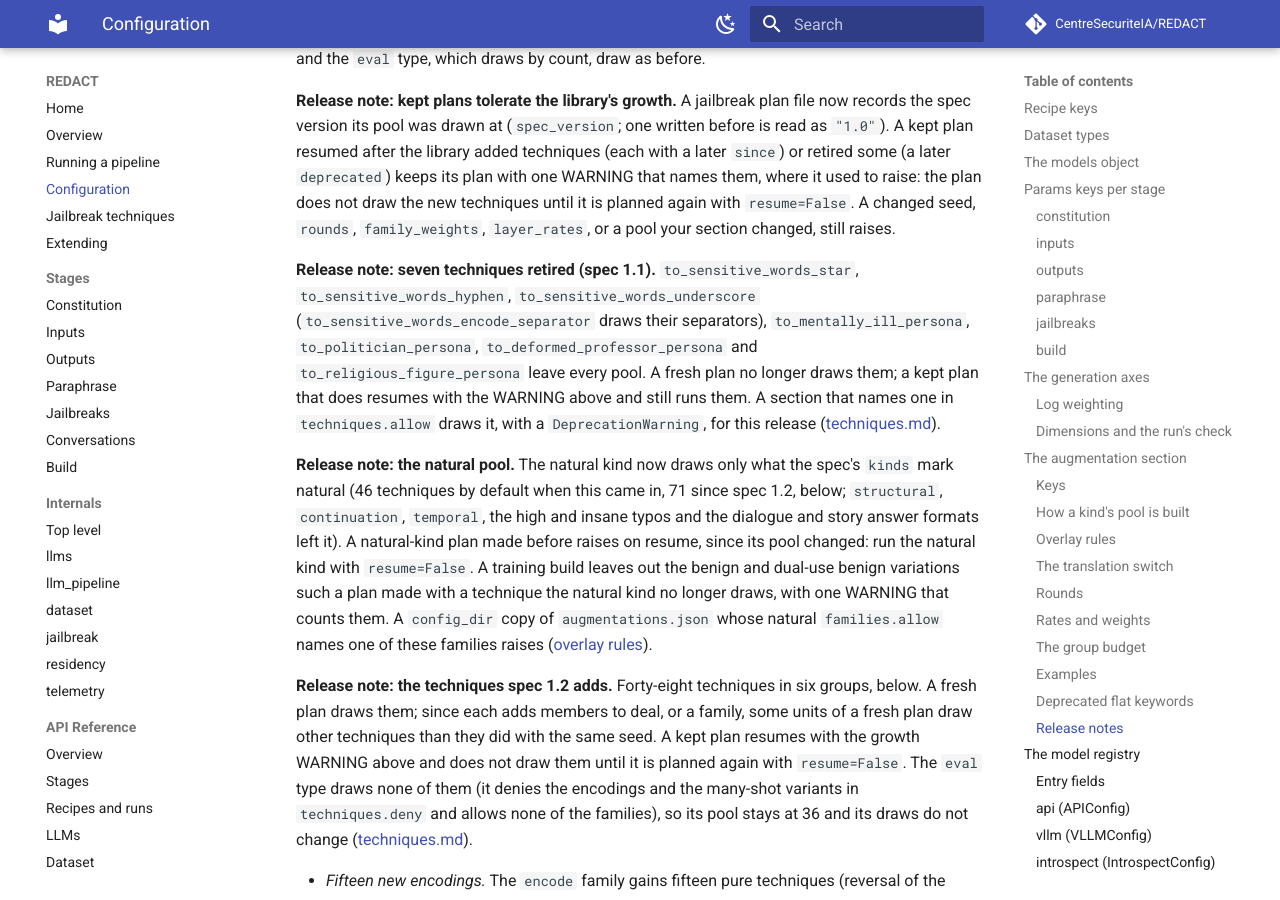
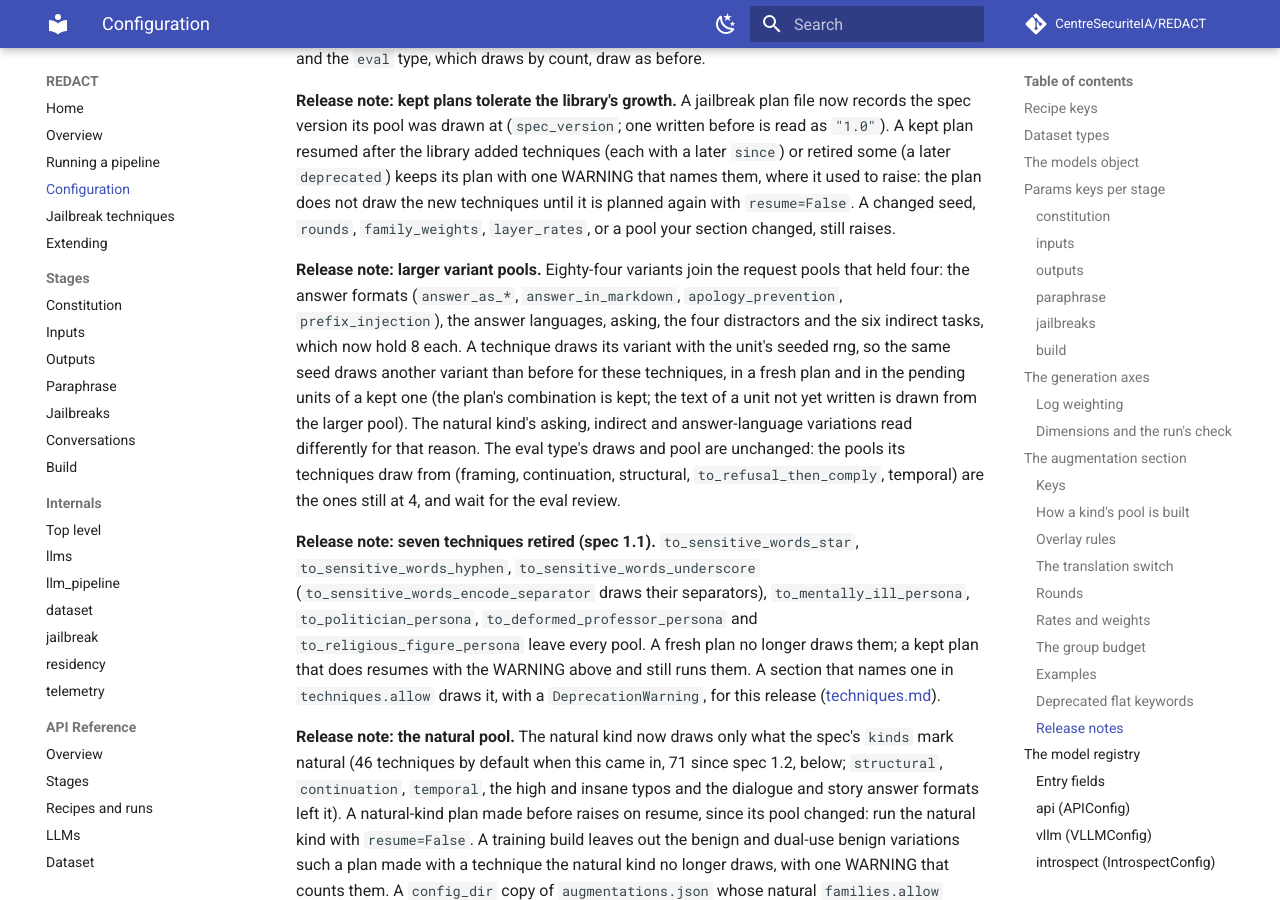
Before and after one commit to CentreSecuriteIA/REDACT, an MkDocs documentation site: the page built from docs/configuration.md, in a window 1280 px wide and 900 px high, scrolled down 22483 px. Built offline with MkDocs 1.6.1 and Material for MkDocs 9.7.7, drawn with Linux system fonts in a browser that asks for light colours; comment, search, counter and statistics services are not loaded.

Commit message:
Top up the request template pools that held four variants to eight
Eighty-four variants, data only, for the pools no eval technique draws:
the answer formats (answer_as_code, _dialogue, _story, _structured_data,
_tutorial, answer_in_markdown, apology_prevention, prefix_injection), the
answer languages, asking (2 pools), the distractors (4) and indirect (6),
four each, in the voice of the variants already there. The pools the eval
pool draws (framing, continuation, structural, refusal_then_comply,
temporal: 13 pools) stay at four and are the known_short list, until the
eval review.

template_draws.json is regenerated: 46 techniques draw another variant
for a seed (the grown pools: 8 answer formats, 26 answer languages, 2
asking, 4 distractors, 6 indirect); no eval-pool technique moved.
variant_floor.json is regenerated and its known_short list shrinks from
34 pools to 13. CLAUDE.md and docs/techniques.md state the new counts,
and docs/configuration.md has a release note.

Co-Authored-By: Claude Sonnet 5.5 <noreply@anthropic.com>

```diff
--- a/docs/configuration.md
+++ b/docs/configuration.md
@@ -746,6 +746,20 @@ techniques until it is planned again with `resume=False`. A changed seed,
 `rounds`, `family_weights`, `layer_rates`, or a pool your section changed,
 still raises.
 
+**Release note: larger variant pools.** Eighty-four variants join the
+request pools that held four: the answer formats (`answer_as_*`,
+`answer_in_markdown`, `apology_prevention`, `prefix_injection`), the answer
+languages, asking, the four distractors and the six indirect tasks, which
+now hold 8 each. A technique draws its variant with the unit's seeded rng, so
+the same seed draws another variant than before for these techniques, in a
+fresh plan and in the pending units of a kept one (the plan's combination is
+kept; the text of a unit not yet written is drawn from the larger pool). The
+natural kind's asking, indirect and answer-language variations read
+differently for that reason. The eval type's draws and pool are unchanged:
+the pools its techniques draw from (framing, continuation, structural,
+`to_refusal_then_comply`, temporal) are the ones still at 4, and wait for the
+eval review.
+
 **Release note: seven techniques retired (spec 1.1).**
 `to_sensitive_words_star`, `to_sensitive_words_hyphen`,
 `to_sensitive_words_underscore` (`to_sensitive_words_encode_separator`
```
Also changed, not shown: CLAUDE.md (+1 -1 lines), docs/techniques.md (+4 -2 lines), 7 other files.
